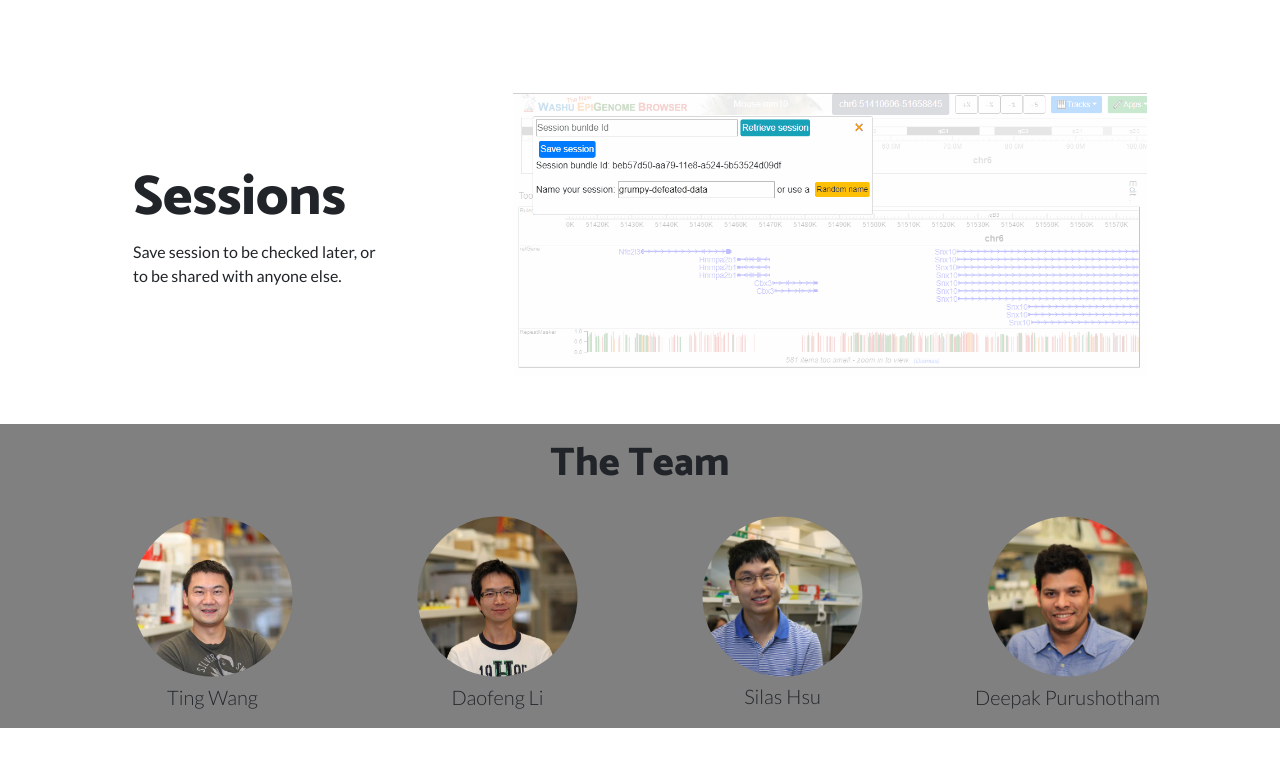
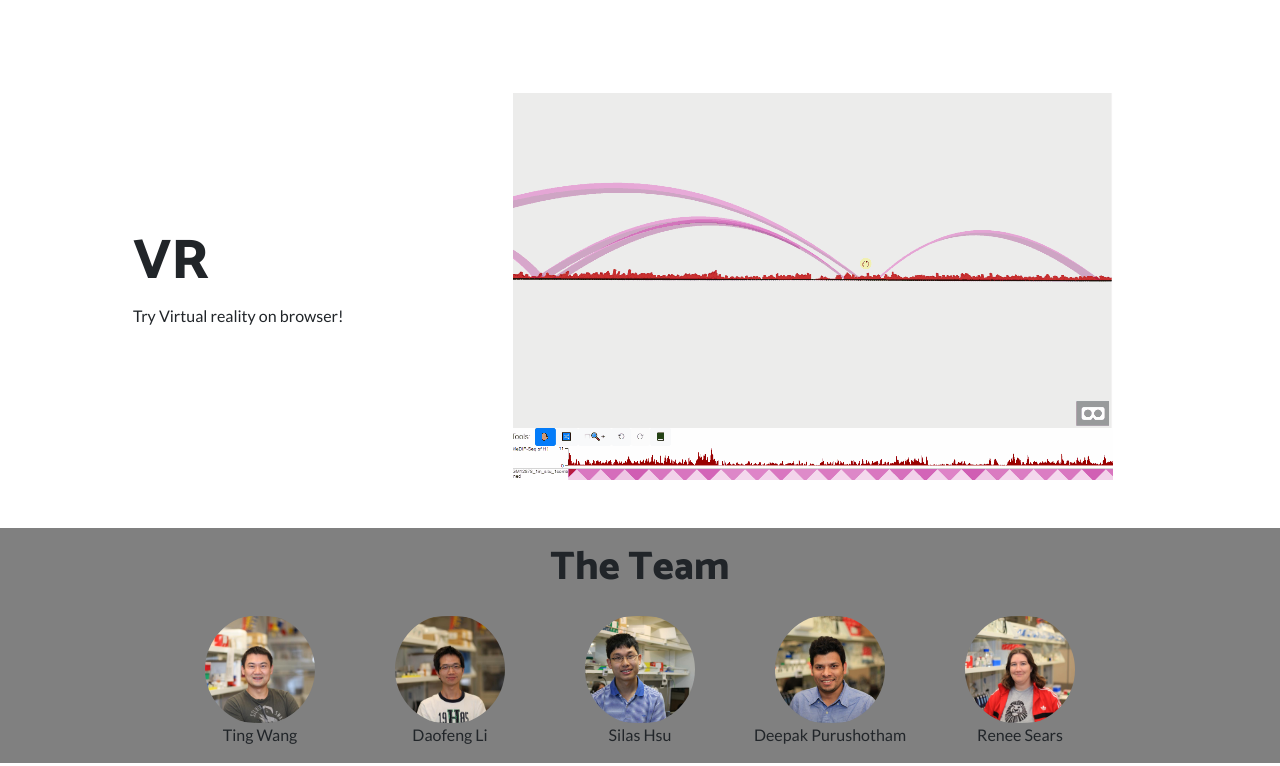
Before and after one commit to lidaof/eg-landing, a plain HTML site: page index.html in a window 1280 px wide. Shown: the part 1344-2110 px from the top of the page. Drawn offline with Linux system fonts and the light colour scheme.

Commit message:
adding vr

```diff
--- a/css/one-page-wonder.css
+++ b/css/one-page-wonder.css
@@ -170,7 +170,7 @@ header.masthead .bg-circle-4 {
 }
 
 #team img {
-  clip-path: circle(80px at center);
+  clip-path: circle(55px at center);
 }
 #team h1 {
   margin-bottom: 1.5rem;
--- a/index.html
+++ b/index.html
@@ -96,18 +96,20 @@
         <div class="row align-items-center">
           <div class="col-lg-8 order-lg-2">
             <div class="p-5">
-              <img class="img-fluid" src="img/session.gif" alt="">
+              <img class="img-fluid" src="img/vr.gif" alt="">
             </div>
           </div>
           <div class="col-lg-4 order-lg-1">
             <div class="p-5">
-              <h2 class="display-4">Sessions</h2>
-              <p>Save session to be checked later, or to be shared with anyone else.</p>
+              <h2 class="display-4">VR</h2>
+              <p>Try Virtual reality on browser!</p>
             </div>
           </div>
         </div>
       </div>
     </section>
+
+
 
     <section id="team">
       <div class="container">
@@ -115,31 +117,38 @@
             <h1>The Team</h1>
         </div>
         <div class="row align-items-center">
-
-          <div class="col-lg-3">
+          <div class="col-lg-1"></div>
+          <div class="col-lg-2">
             <div>
               <img class="img-fluid rounded-circle" src="img/TingLarge.jpg" alt="">
             </div>
-            <p class="lead text-center">Ting Wang</p>
+            <p class="text-center">Ting Wang</p>
           </div>
-          <div class="col-lg-3">
+          <div class="col-lg-2">
             <div>
               <img class="img-fluid rounded-circle" src="img/DaofengLarge.jpg" alt="">
             </div>
-            <p class="lead text-center">Daofeng Li</p>
+            <p class="text-center">Daofeng Li</p>
           </div>
-          <div class="col-lg-3">
+          <div class="col-lg-2">
             <div>
               <img class="img-fluid rounded-circle" src="img/SilasLarge.jpg" alt="">
             </div>
-            <p class="lead text-center">Silas Hsu</p>
+            <p class="text-center">Silas Hsu</p>
           </div>
-          <div class="col-lg-3">
+          <div class="col-lg-2">
             <div>
               <img class="img-fluid rounded-circle" src="img/DeepakLarge.jpg" alt="">
             </div>
-            <p class="lead text-center">Deepak Purushotham</p>
+            <p class="text-center">Deepak Purushotham</p>
           </div>
+          <div class="col-lg-2">
+            <div>
+              <img class="img-fluid rounded-circle" src="img/ReneeLarge.jpg" alt="">
+            </div>
+            <p class="text-center">Renee Sears</p>
+          </div>
+          <div class="col-lg-1"></div>
         </div>
       </div>
     </section>
```
Also changed, not shown: img/ReneeLarge.jpg (added), img/vr.gif (added).
